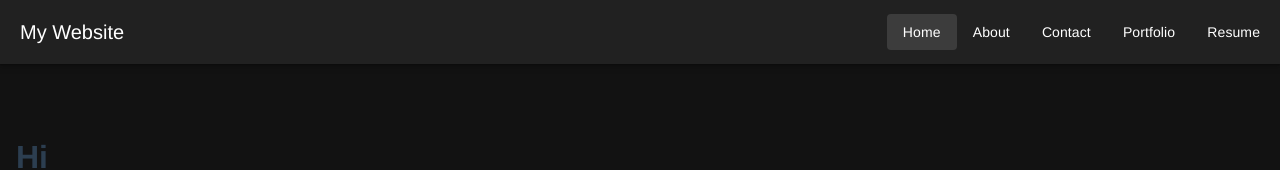
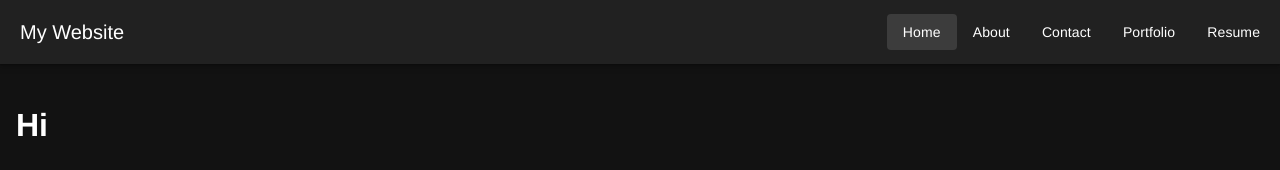
Before and after one commit to MarkBish24/Personal_Website, a Vue app: page / in a window 1280 px wide. Shown: the top 170 px of the page. Built offline with nearby package versions, Linux system fonts and the light colour scheme.

Commit message:
small changes to page

```diff
--- a/package.json
+++ b/package.json
@@ -4,7 +4,7 @@
   "version": "0.0.0",
   "type": "module",
   "scripts": {
-    "start": "vite",
+    "start": "nodemon --watch src -e vue,js,json --exec \"vite\"",
     "dev": "vite",
     "build": "vite build",
     "preview": "vite preview"
@@ -17,6 +17,7 @@
   },
   "devDependencies": {
     "@vitejs/plugin-vue": "^6.0.8",
+    "nodemon": "^3.1.14",
     "sass": "^1.105.0",
     "vite": "^8.3.0",
     "vite-plugin-vuetify": "^2.1.3"
--- a/src/App.vue
+++ b/src/App.vue
@@ -1,7 +1,7 @@
 <template>
-  <v-app id="app">
+  <v-app>
+    <NavBar />
     <v-main>
-      <NavBar />
       <router-view />
     </v-main>
   </v-app>
--- a/src/components/NavBar.vue
+++ b/src/components/NavBar.vue
@@ -1,5 +1,4 @@
 <template>
-  <v-container fluid>
   <v-app-bar :elevation="2">
     <v-app-bar-title>My Website</v-app-bar-title>
     <v-spacer></v-spacer>
@@ -9,5 +8,4 @@
     <v-btn to="/portfolio">Portfolio</v-btn>
     <v-btn to="/resume">Resume</v-btn>
   </v-app-bar>
-  </v-container>
 </template>
```
Also changed, not shown: 1 other file (tests, documents, lock files or other folders). Lines whose indentation alone changed are shown as unchanged.
